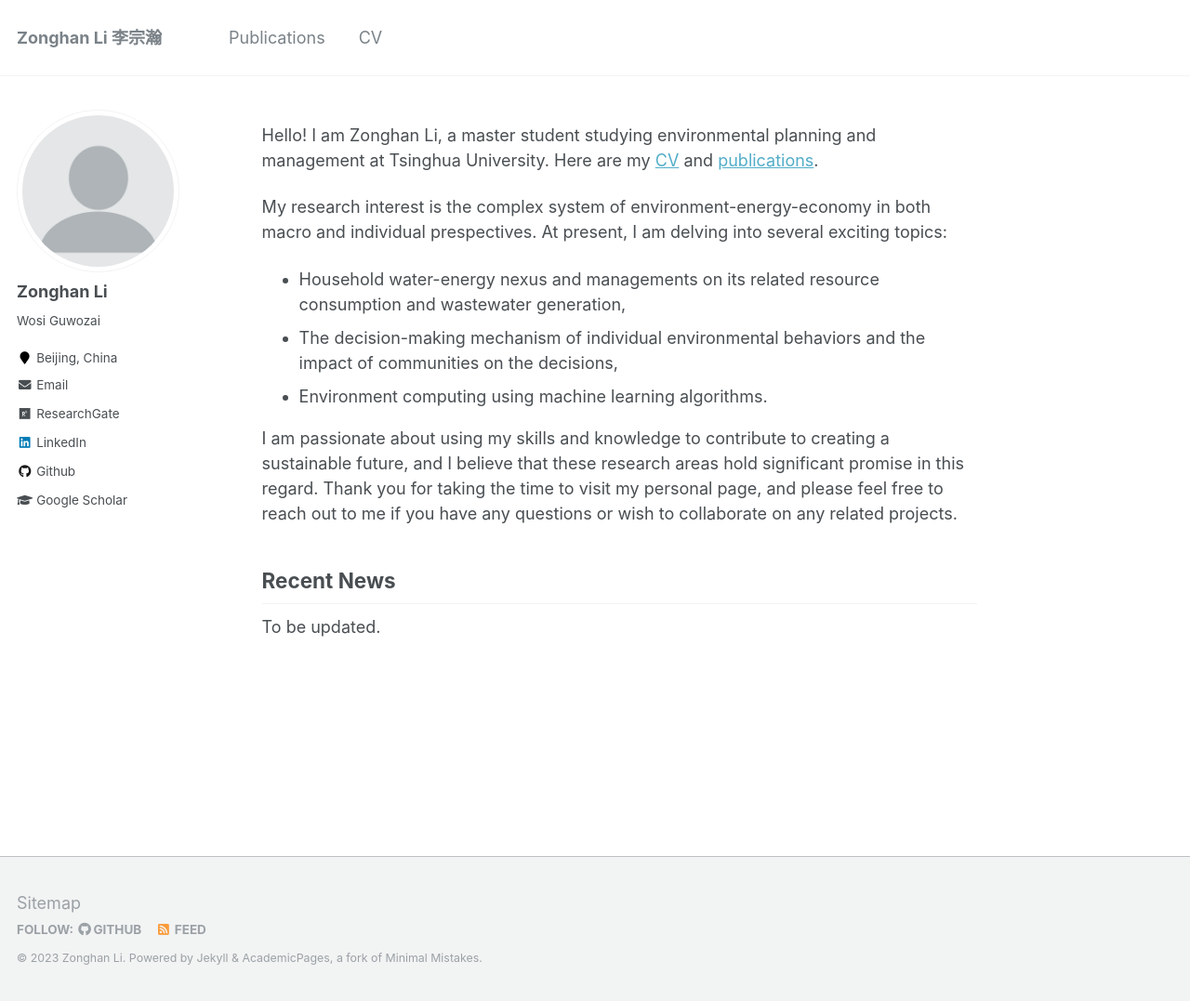
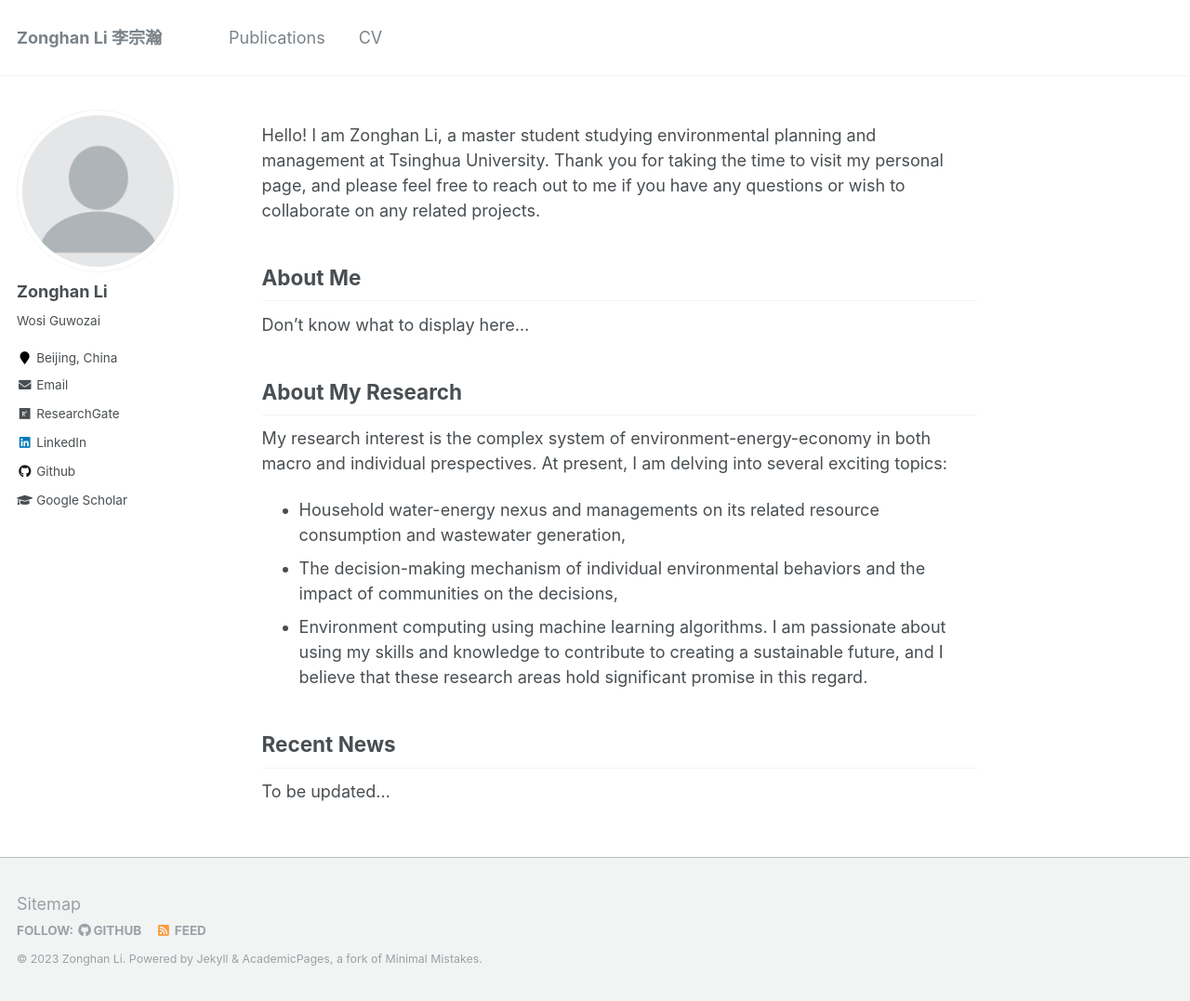
Before and after one commit to lzh3278/lzh.github.io, a Jekyll site: the page built from _pages/about.md, in a window 1280 px wide and 1077 px high. Shown: the whole window at 93% size. Built offline with Jekyll 4.4.1, drawn with Linux system fonts in a browser that asks for light colours.

Commit message:
Update about.md

```diff
--- a/_pages/about.md
+++ b/_pages/about.md
@@ -8,15 +8,20 @@ redirect_from:
   - /about.html
 ---
 
-Hello! I am Zonghan Li, a master student studying environmental planning and management at Tsinghua University. Here are my [CV](https://lzh3278.github.io/cv/) and [publications](https://lzh3278.github.io/publications/).
+Hello! I am Zonghan Li, a master student studying environmental planning and management at Tsinghua University. Thank you for taking the time to visit my personal page, and please feel free to reach out to me if you have any questions or wish to collaborate on any related projects.
 
+About Me
+------
+Don't know what to display here...
+
+About My Research
+------
 My research interest is the complex system of environment-energy-economy in both macro and individual prespectives. At present, I am delving into several exciting topics:
 * Household water-energy nexus and managements on its related resource consumption and wastewater generation,
 * The decision-making mechanism of individual environmental behaviors and the impact of communities on the decisions,
 * Environment computing using machine learning algorithms.
-
-I am passionate about using my skills and knowledge to contribute to creating a sustainable future, and I believe that these research areas hold significant promise in this regard. Thank you for taking the time to visit my personal page, and please feel free to reach out to me if you have any questions or wish to collaborate on any related projects.
+I am passionate about using my skills and knowledge to contribute to creating a sustainable future, and I believe that these research areas hold significant promise in this regard.
 
 Recent News
 ------
-To be updated.
+To be updated...
```
